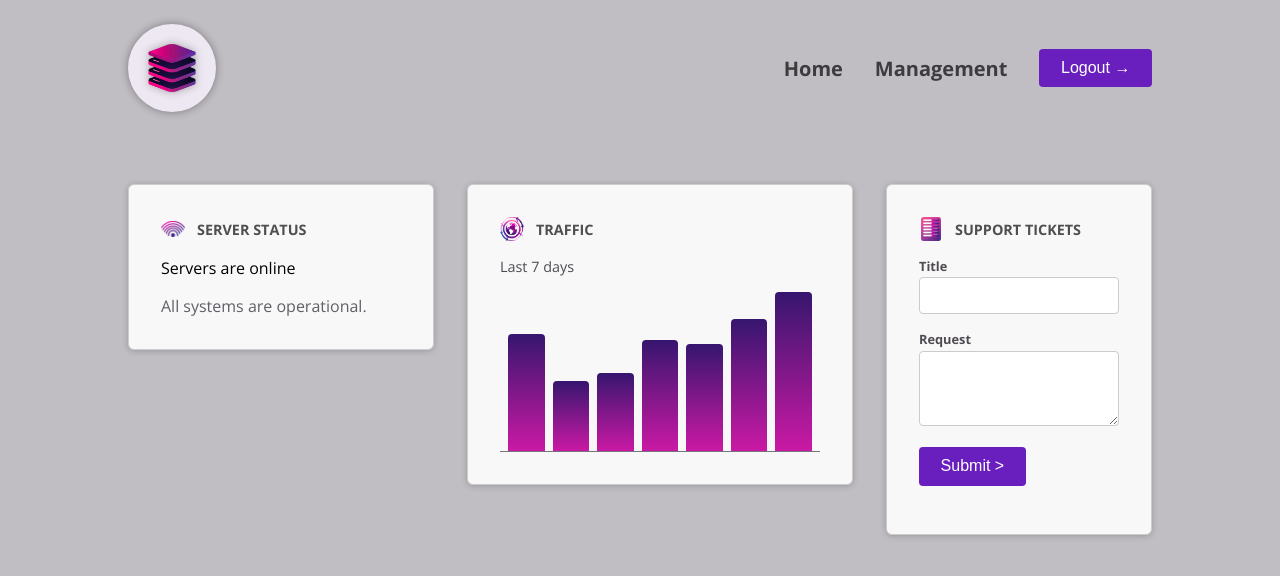
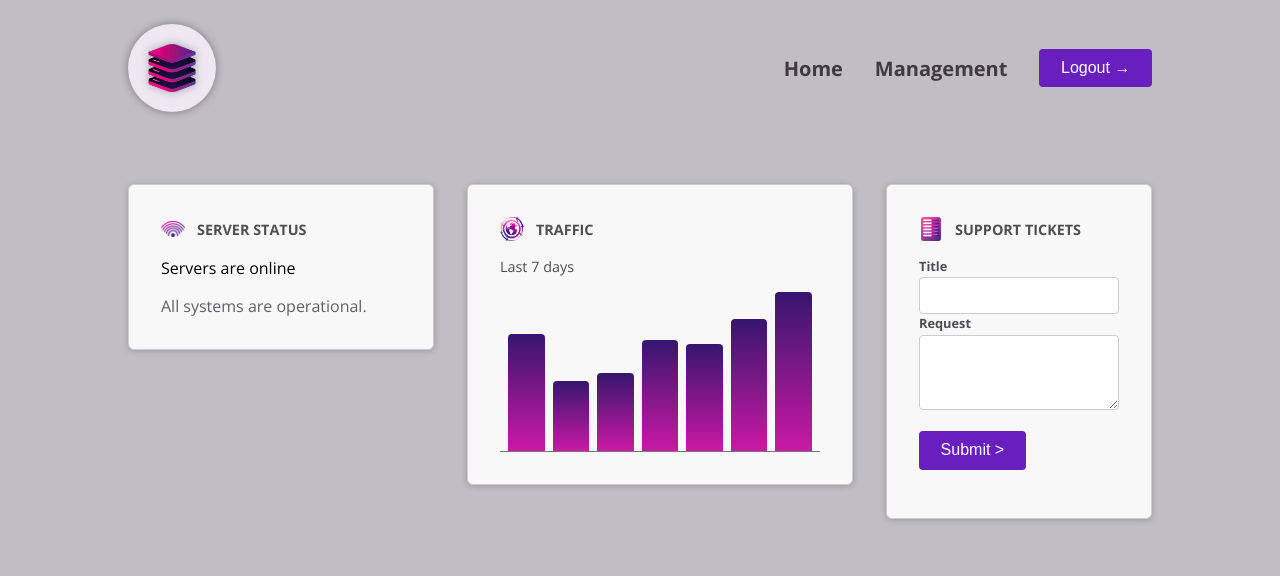
Before and after one commit to artemgilmanov/Angular, an Angular app in the folder 03-components-deep-dive/: page / in a window 1280 px wide. Shown: the top 576 px of the page. Built offline with nearby package versions, Linux system fonts and the light colour scheme.

Commit message:
Refactor control component and new ticket form for improved styling and consistency.

```diff
--- a/03-components-deep-dive/src/app/dashboard/tickets/new-ticket/new-ticket.component.html
+++ b/03-components-deep-dive/src/app/dashboard/tickets/new-ticket/new-ticket.component.html
@@ -1,8 +1,8 @@
 <form>
-  <app-control [label]="'Title'">
+  <app-control class="control" [label]="'Title'">
     <input name="title" id="title" />
   </app-control>
-  <app-control [label]="'Request'">
+  <app-control class="control" [label]="'Request'">
     <textarea name="request" id="request" rows="3"></textarea>
   </app-control>
   <p>
--- a/03-components-deep-dive/src/app/shared/control/control.component.html
+++ b/03-components-deep-dive/src/app/shared/control/control.component.html
@@ -1,4 +1,2 @@
-<p class="control">
-  <label>{{ label() }}</label>
-  <ng-content select="input, textarea" />
-</p>
+<label>{{ label() }}</label>
+<ng-content select="input, textarea" />
```
